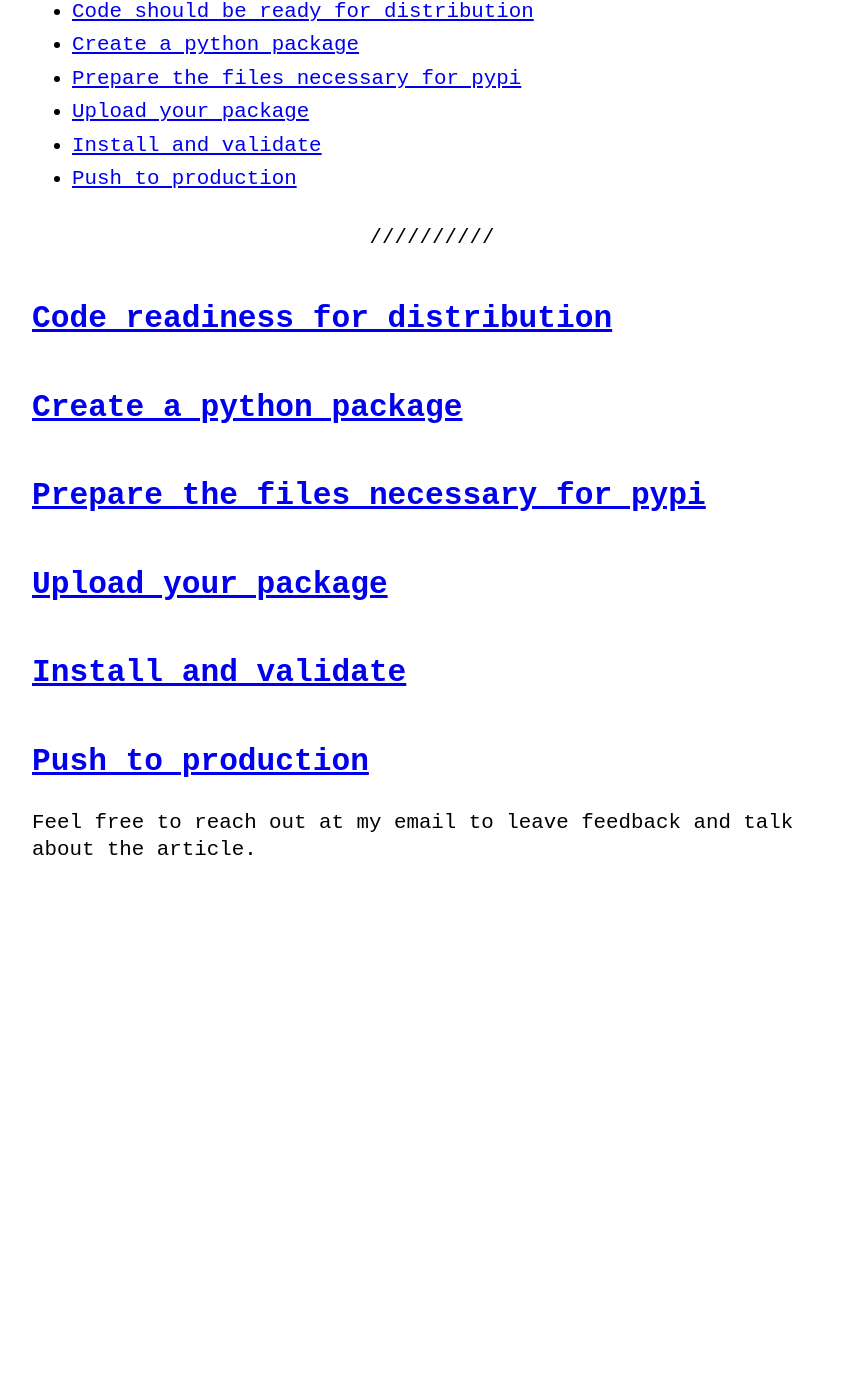
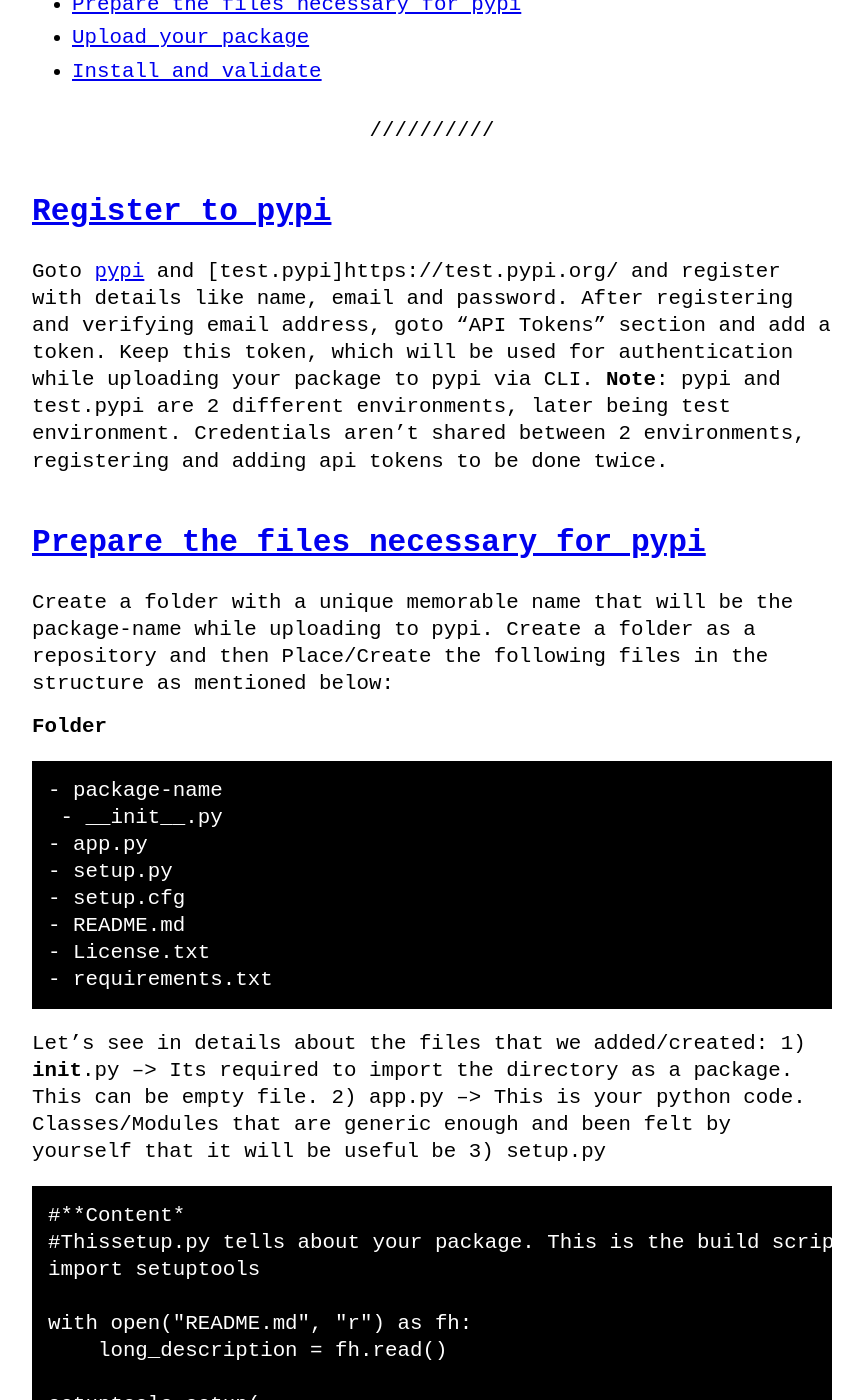
Before and after one commit to Vinothsuku/vinothsuku.github.io, a Jekyll site: the page built from _posts/2021-01-01-release-your-own-python-app-as-a-package.md, in a window 1280 px wide and 1400 px high, scrolled down 770 px. Shown: the whole window, without its empty margins (208-1071 px from the left). Built offline with Jekyll 4.4.1, drawn with Linux system fonts in a browser that asks for light colours; before the commit the page ends 1713 px from its top, so only the background shows below that; some of the changed text lies outside the part shown.

Commit message:
update post

````diff
--- a/_posts/2021-01-01-release-your-own-python-app-as-a-package.md
+++ b/_posts/2021-01-01-release-your-own-python-app-as-a-package.md
@@ -1,40 +1,124 @@
 ---
 layout: post
-title: release your own python app as a package to pypi
+title: Publish your python package to pypi
 ---
 
 ## What is pypi
-[pypi](https://pypi.org) (python package index) is byfar the most popular repository of software for the python programming language. User can explore software packages developed and shared by the community across the world.
+[pypi](https://pypi.org) (python package index) is byfar the most popular software repository for the python programming language. User can explore software packages developed and shared by the community across the world.
 Use pypi to distribute your software across the globe. Its free to use, just sign-up and you can use a test and production sites for publishing your package.
 Installation of the packages (distributed via pypi) are very easy and almost consistent across. Below command sounds familiar??
->pip install
+>pip install package-name
 
-## Steps involved
+## Steps
 
-- [Code should be ready for distribution](#codereadiness)
-- [Create a python package](#package)
+- [Register to pypi](#pypi-account)
 - [Prepare the files necessary for pypi](#pre-requisite)
 - [Upload your package](#upload)
 - [Install and validate](#validate)
-- [Push to production](#prod)
 
 ---
-## [Code readiness for distribution](#codereadiness)
 
+## [Register to pypi](#pypi-account)
 
-## [Create a python package](#package)
-
+Goto [pypi](https://pypi.org) and [test.pypi]https://test.pypi.org/ and register with details like name, email and password. After registering and verifying email address, goto "API Tokens" section and add a token. Keep this token, which will be used for authentication while uploading your package to pypi via CLI.
+**Note**: pypi and test.pypi are 2 different environments, later being test environment. Credentials aren't shared between 2 environments, registering and adding api tokens to be done twice.
 
 ## [Prepare the files necessary for pypi](#pre-requisite)
+Create a folder with a unique memorable name that will be the package-name while uploading to pypi.
+Create a folder as a repository and then Place/Create the following files in the structure as mentioned below:
 
+**Folder**
+```
+- package-name
+ - __init__.py
+- app.py
+- setup.py
+- setup.cfg
+- README.md
+- License.txt
+- requirements.txt
+```
+
+Let's see in details about the files that we added/created:
+1) __init__.py --> Its required to import the directory as a package. This can be empty file.
+2) app.py --> This is your python code. Classes/Modules that are generic enough and been felt by yourself that it will be useful be
+3) setup.py
+```
+#**Content*
+#Thissetup.py tells about your package. This is the build script for setuptools
+import setuptools
+
+with open("README.md", "r") as fh:
+    long_description = fh.read()
+
+setuptools.setup(
+    name="package-name",
+    version="0.1",
+    author="author name",
+    author_email="author email",
+    description="Simple description",
+    long_description=long_description,
+    long_description_content_type="text/markdown",
+    url="github url if used",
+    packages=setuptools.find_packages(),
+    data_files=[('', ['package-name/*.css'])],
+    install_requires=['numpy>=1.19.1'],
+    classifiers=[
+        "Programming Language :: Python :: 3",
+        "License :: OSI Approved :: License",
+        "Operating System :: OS Independent",
+    ],
+    include_package_data=True,
+    python_requires='>=3.6',
+)
+```
+4) setup.cfg
+```
+#**Content**
+[metadata]
+description-file = README.md
+
+```
+5) README.md --> This is a markdown file, where you can provide description of the package. What its all about, features, how to use, how to install etc.
+6) License.txt --> provide your package's license type and the limitations. For further details, pls check [here](https://choosealicense.com/).
+7) requirements.txt --> provide details on external package dependencies that is applicable for running your code. Example below:
+> numpy>=1.19.1
 
 ## [Upload your package](#upload)
+Before getting ready to upload your package to test.pypi, install the following
+> pip install twine
+```
+(twine is a utility for publishing python packages to pypi. Twine is one of the easiest and popular option available)
+```
+> pip install setuptools wheel
+```
+(Wheel helps in creating the wheel files that are appropriate build package format for pypi uploads)
+(setuptools helps to install, build, download, upgrade and uninstall python packages)
+```
 
+We are all set now. Execute the following commands
+
+> cd Folder
+> python setup.py sdist bdist_wheel
+> python -m twine upload --repository testpypi dist/*
+```
+(above command uploads your package to test.pypi.org)
+(after executing the above command, many folders and files will be generated. For eg you can find .whl file & distribution zip file within dist folder, which is uploaded to pypi using twine below)
+```
+>python -m twine upload dist/*
+```
+Uploading distributions to https://upload.pypi.org/legacy/)
+Enter your username: __token__
+Enter your password: <enter the apikey that you stored while registering to pypi>
+uploading.....
+(above command uploads your package to pypi.org)
+```
+
+View your package at https://pypi.org/project/package-name
 
 ## [Install and validate](#validate)
+Once your package is uploaded, you can install it in your local environment and validate
+>pip install package-name
 
-
-## [Push to production](#prod)
-
-
+If there is any issue or updates are made to the file. Make the changes, update setup.py with new version and other necessary details and repeat the process from running > python setup.py sdist bdist_wheel
 Feel free to reach out at my email to leave feedback and talk about the article.
````
